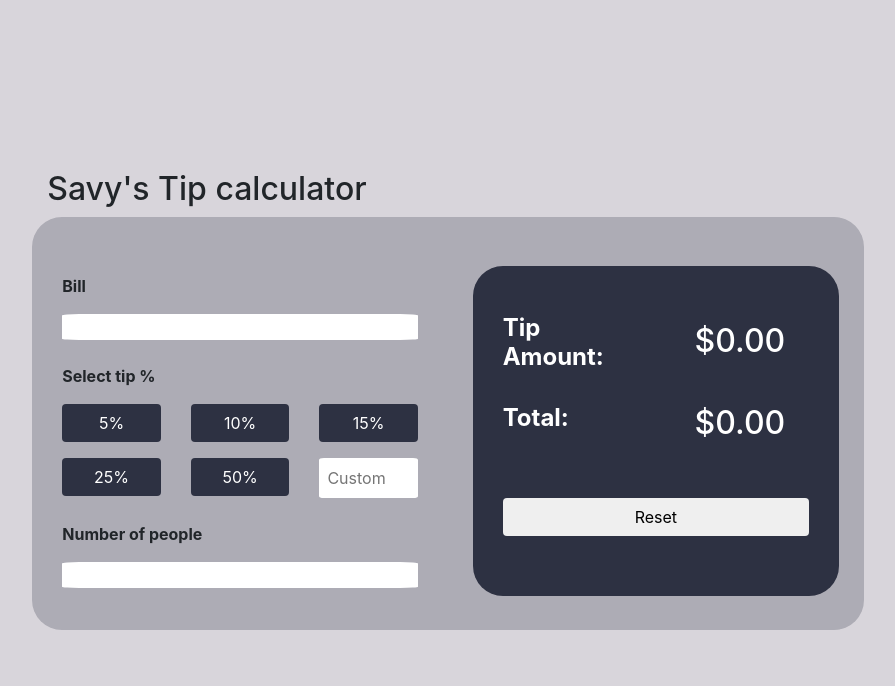
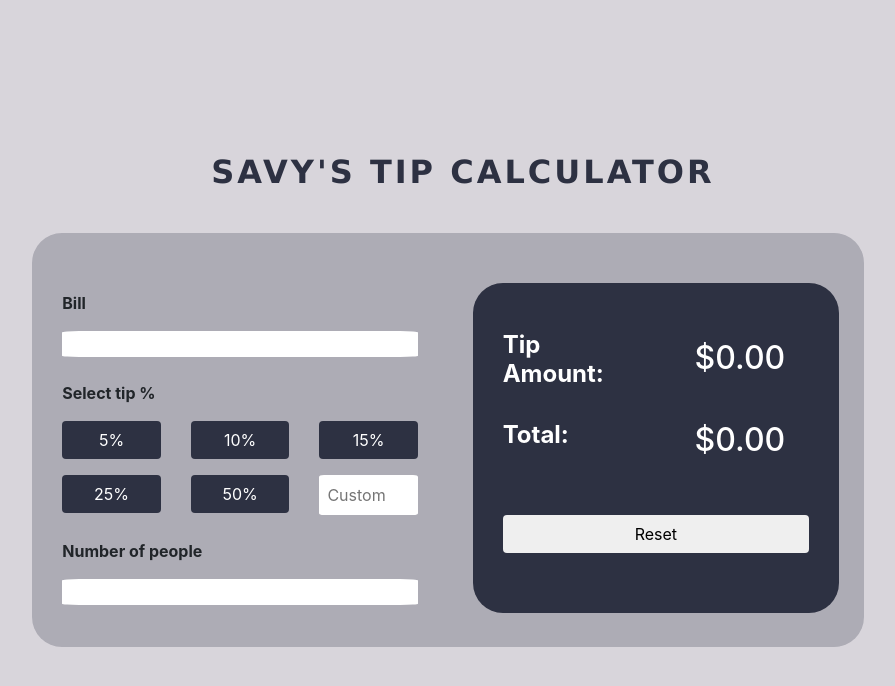
Before and after one commit to Sawera-A04/tipcalculator.github.io, a plain HTML site: page index.html in a window 1280 px wide. Shown: the whole page, without its empty margins (177-1072 px from the left). Drawn offline with nearby package versions, Linux system fonts and the light colour scheme.

Commit message:
main header

```diff
--- a/style.css
+++ b/style.css
@@ -30,3 +30,12 @@ input{
    border-radius: 5%;
    border-style: none;
 }
+.main-header{
+    text-align: center;
+    margin-bottom: 5%;
+    text-transform: uppercase;
+    font-family: verdana;
+    letter-spacing: 3px;
+    color: #2d3142;
+    font-weight: 600;
+}
```
